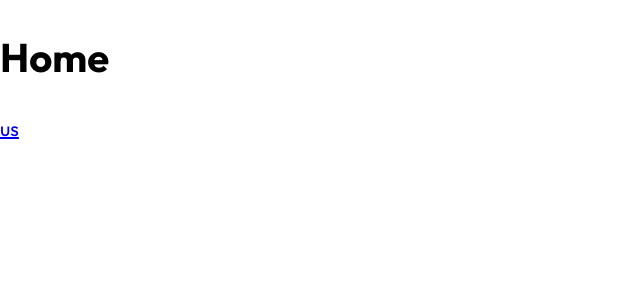
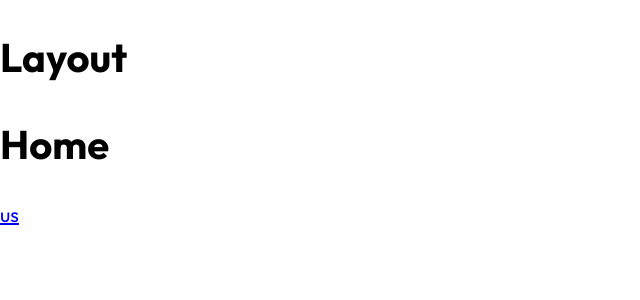
Before and after one commit to KennethJGR/GuitarNext, a Next.js app: page / in a window 1280 px wide. Shown: the top 300 px of the page, without its empty margins (0-640 px from the left). Built offline with nearby package versions, Linux system fonts and the light colour scheme.

Commit message:
adding children

```diff
--- a/src/components/layout.js
+++ b/src/components/layout.js
@@ -1,5 +1,11 @@
 import React from "react";
 
 export default function Layout({ children }) {
-    return <>{children}</>;
+    return (
+        <>
+            <h1>Layout</h1>
+
+            {children}
+        </>
+    );
 }
--- a/src/pages/index.js
+++ b/src/pages/index.js
@@ -1,11 +1,14 @@
 import Link from "next/link";
+import Layout from "@/components/layout";
 
 export default function Home() {
   return (
     <>
-      <h1>Home</h1>
+      <Layout>
+        <h1>Home</h1>
 
-      <Link href="/us">us</Link>
+        <Link href="/us">us</Link>
+      </Layout>
     </>
   );
 }
```
